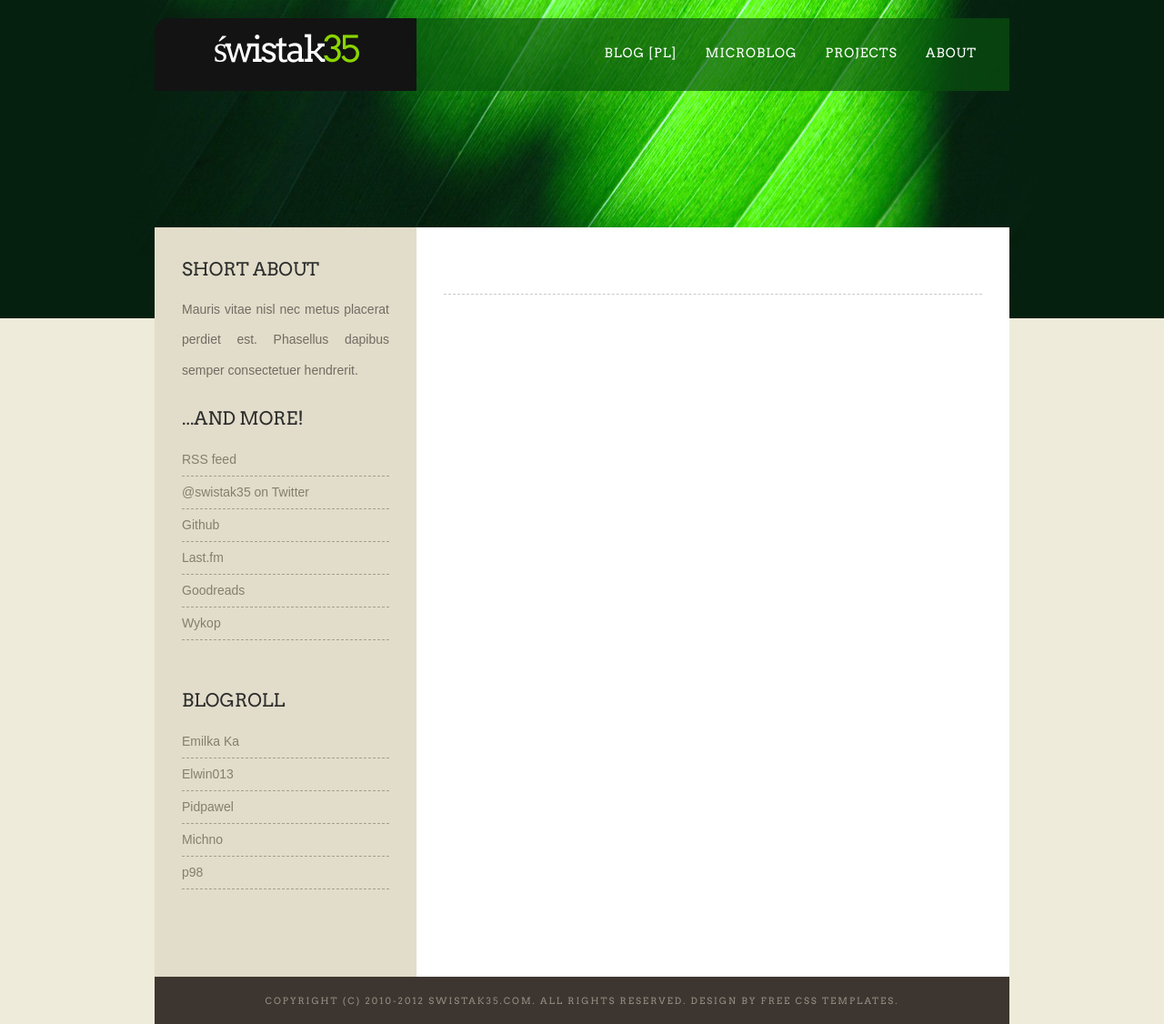
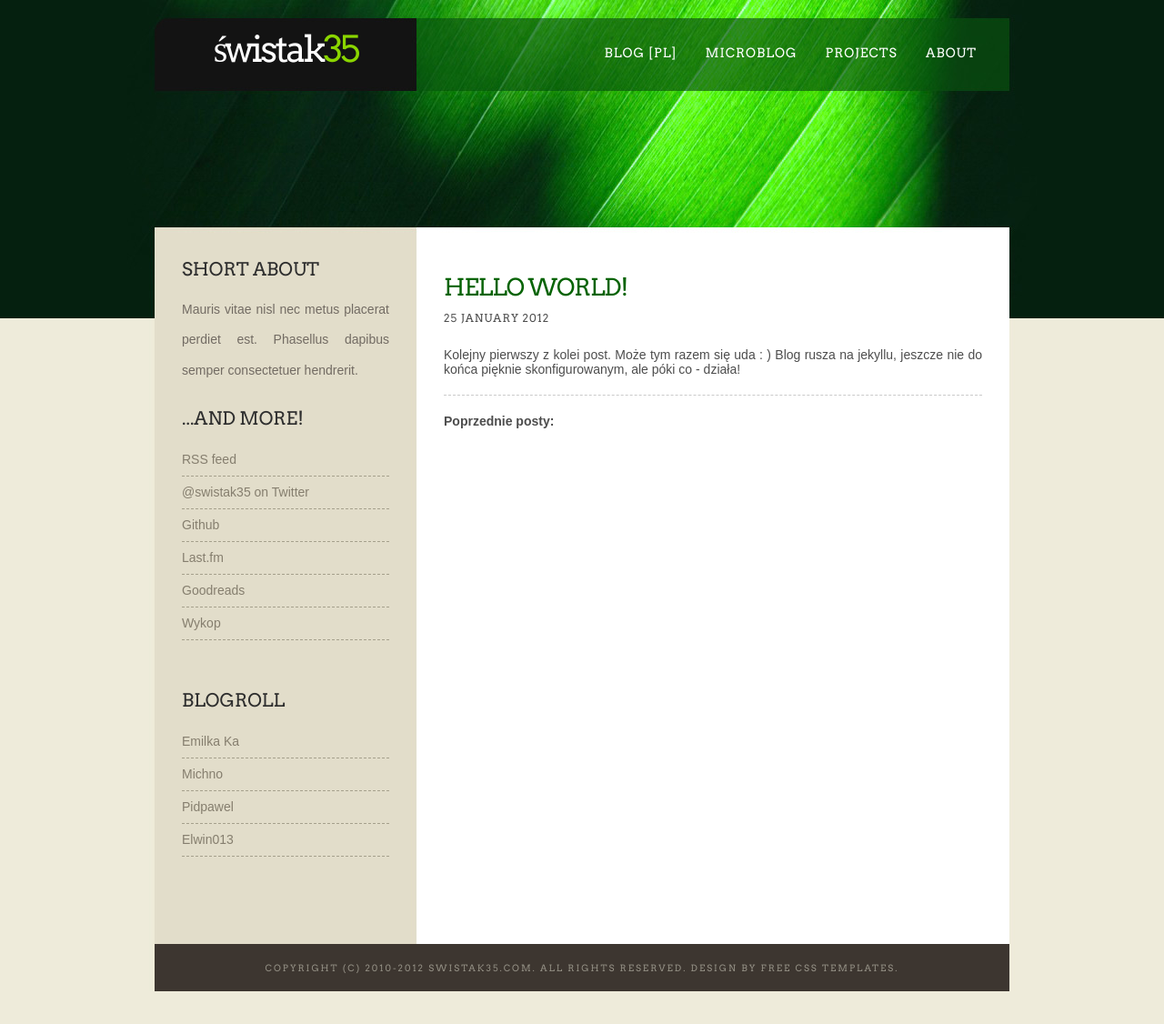
Before and after one commit to swistak35/swistak35.github.com, a Jekyll site: the page built from index.html, in a window 1280 px wide. Shown: the whole page at 91% size. Built offline with Jekyll 4.4.1, drawn with Linux system fonts in a browser that asks for light colours; some web fonts are replaced; the list of posts is cut into pages by our own code; after the commit the page ends 1090 px from its top, so only the background shows below that.

Commit message:
new layout almost finished

```diff
--- a/_includes/post.html
+++ b/_includes/post.html
@@ -1,6 +1,6 @@
 <div class="post">
-  <h2 class="title"><a href="#">{{ post.title }}</a></h2>
-
+  <h2 class="title"><a href="{{ post.url }}">{{ post.title }}</a></h2>
+  <p class="meta"><span class="date">{{ post.date | date_to_long_string }}</span></p>
   <div style="clear: both;">&nbsp;</div>
   <div class="entry">
     {{ post.content }}
--- a/_layouts/default.html
+++ b/_layouts/default.html
@@ -22,21 +22,21 @@ Released   : 20111225
 <link href='http://fonts.googleapis.com/css?family=Marvel' rel='stylesheet' type='text/css'>
 <link href='http://fonts.googleapis.com/css?family=Marvel|Delius+Unicase' rel='stylesheet' type='text/css'>
 <link href='http://fonts.googleapis.com/css?family=Arvo' rel='stylesheet' type='text/css'>
-<link href="css/style.css" rel="stylesheet" type="text/css" media="screen" />
+<link href="/css/style.css" rel="stylesheet" type="text/css" media="screen" />
 </head>
 <body>
 <div id="wrapper">
 	<div id="wrapper2">
 		<div id="header" class="container">
 			<div id="logo">
-				<h1><a href="#">Świstak<span>35</span></a></h1>
+				<h1><a href="/">Świstak<span>35</span></a></h1>
 			</div>
 			<div id="menu">
 				<ul>
-					<li class="current_page_item"><a href="#">Blog [PL]</a></li>
-					<li><a href="#">Microblog</a></li>
-					<li><a href="#">Projects</a></li>
-					<li><a href="#">About</a></li>
+					<li class="current_page_item"><a href="/">Blog [PL]</a></li>
+					<li><a href="http://microblog.swistak35.com">Microblog</a></li>
+					<li><a href="/projects.html">Projects</a></li>
+					<li><a href="/about.html">About</a></li>
 				</ul>
 			</div>
 		</div>
@@ -70,22 +70,21 @@ Released   : 20111225
 					<li>
 						<h2>...and more!</h2>
 						<ul>
-              <li><a href="#">RSS feed</a></li>
-							<li><a href="#">@swistak35 on Twitter</a></li>
-							<li><a href="#">Github</a></li>
-							<li><a href="#">Last.fm</a></li>
+              <li><a href="/feed.xml">RSS feed</a></li>
+							<li><a href="http://twitter.com/swistak35">@swistak35 on Twitter</a></li>
+							<li><a href="http://github.com/swistak35">Github</a></li>
+							<li><a href="http://lastfm.pl/user/swistak35">Last.fm</a></li>
 							<li><a href="#">Goodreads</a></li>
-							<li><a href="#">Wykop</a></li>
+							<li><a href="http://www.wykop.pl/ludzie/swistak35">Wykop</a></li>
 						</ul>
 					</li>
 					<li>
 						<h2>Blogroll</h2>
 						<ul>
-							<li><a href="#">Emilka Ka</a></li>
-							<li><a href="#">Elwin013</a></li>
-							<li><a href="#">Pidpawel</a></li>
-              <li><a href="#">Michno</a></li>
-							<li><a href="#">p98</a></li>
+							<li><a href="http://emilka-ka.tumblr.com/">Emilka Ka</a></li>
+              <li><a href="http://michno.org">Michno</a></li>
+							<li><a href="http://pidpawel.eu">Pidpawel</a></li>
+              <li><a href="http://elwin013.com">Elwin013</a></li>
 						</ul>
 					</li>
 				</ul>
--- a/_posts/2012-01-25-Hello-world.textile
+++ b/_posts/2012-01-25-Hello-world.textile
@@ -4,5 +4,4 @@ title: Hello world!
 ---
 
 Kolejny pierwszy z kolei post. Może tym razem się uda : )
-
 Blog rusza na jekyllu, jeszcze nie do końca pięknie skonfigurowanym, ale póki co - działa!
--- a/about.html
+++ b/about.html
@@ -3,7 +3,6 @@ layout: default
 title: About
 ---
 
-<div class='rect'>
 <p>
   <strong>E-mail:</strong>
   me-contact // swistak35.com
@@ -20,4 +19,3 @@ title: About
   <strong>Skype:</strong>
   swistak_35
 </p>
-</div>
--- a/index.html
+++ b/index.html
@@ -3,6 +3,14 @@ layout: default
 title: Home
 ---
 
-{% assign post = site.categories.blog.first %}
+{% assign post = site.posts.first %}
 
 {% include post.html %}
+
+<h4>Poprzednie posty:</h4>
+
+<ul>
+  {% for post in site.posts offset: 1 %}
+    <li><a href='{{ post.url }}'>[{{ post.date | date_to_string }}]: {{ post.title }}</a></li>
+  {% endfor %}
+</ul>
```
Lines whose indentation alone changed are shown as unchanged.
